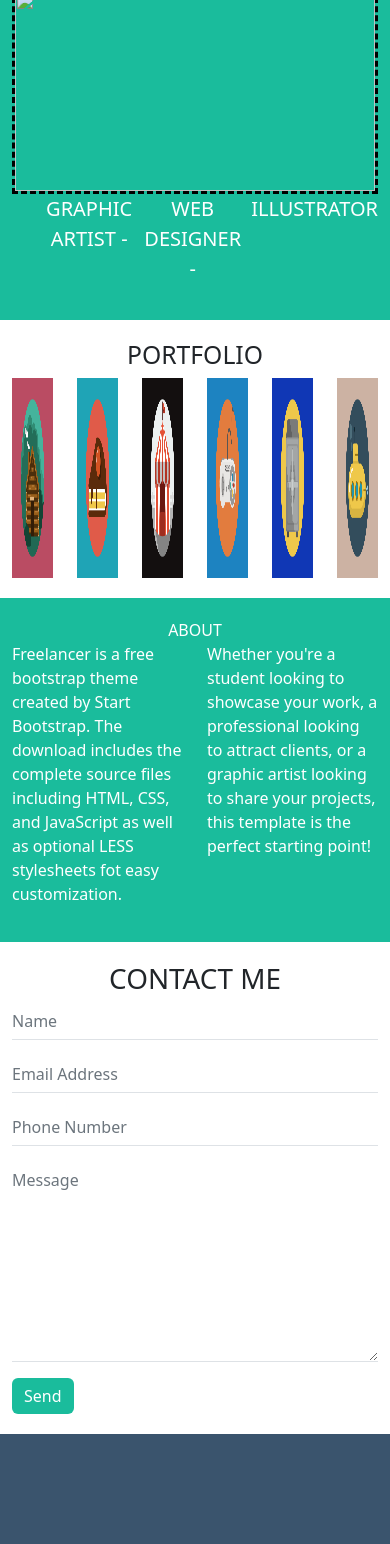
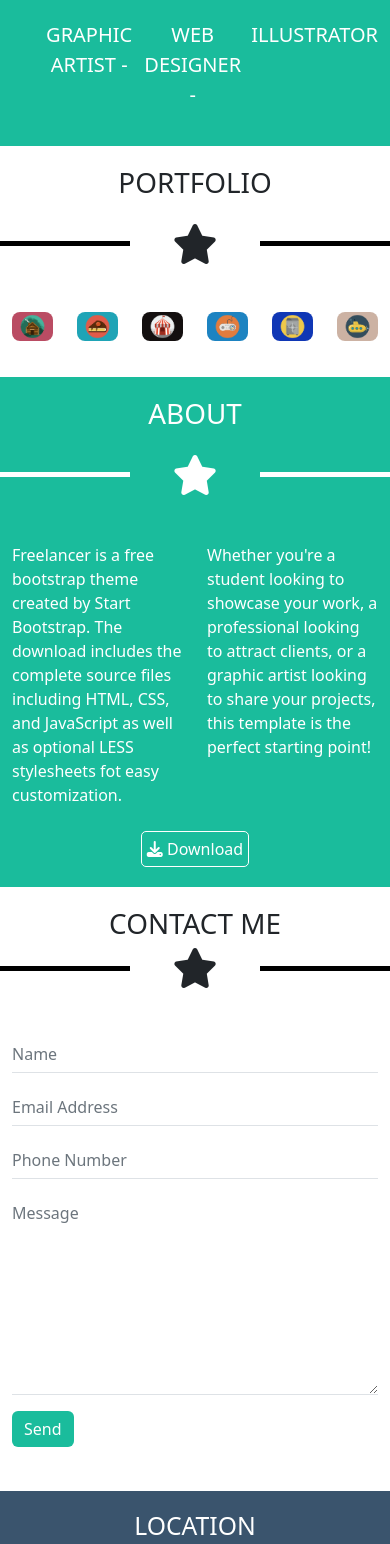
Before and after one commit to Luca-Giudice/html-css-bootstrap-freelancer, a plain HTML site: page index.html in a window 390 px wide. Shown: the part 456-2000 px from the top of the page. Drawn offline with nearby package versions, Linux system fonts and the light colour scheme.

Commit message:
responsive

```diff
--- a/index.html
+++ b/index.html
@@ -4,7 +4,7 @@
     <meta charset="UTF-8">
     <meta http-equiv="X-UA-Compatible" content="IE=edge">
     <meta name="viewport" content="width=device-width, initial-scale=1.0">
-
+    <link rel='stylesheet' href='https://cdnjs.cloudflare.com/ajax/libs/font-awesome/6.2.1/css/all.min.css' integrity='sha512-MV7K8+y+gLIBoVD59lQIYicR65iaqukzvf/nwasF0nqhPay5w/9lJmVM2hMDcnK1OnMGCdVK+iQrJ7lzPJQd1w==' crossorigin='anonymous'/>
     <link rel="stylesheet" href="style.css">
     <title>Bootstrap freelancer</title>
     <link href="https://cdn.jsdelivr.net/npm/bootstrap@5.2.3/dist/css/bootstrap.min.css" rel="stylesheet" integrity="sha384-rbsA2VBKQhggwzxH7pPCaAqO46MgnOM80zW1RWuH61DGLwZJEdK2Kadq2F9CUG65" crossorigin="anonymous">
@@ -12,21 +12,21 @@
 <body>
     <header>
         <nav class="navbar navbar-expand-lg">
-            <div class="container">
-              <a class="navbar-brand" href="#">START BOOTSTRAPS</a>
+            <div class="container white">
+              <a class="navbar-brand text-white" href="#"><b>START BOOTSTRAPS</b></a>
               <button class="navbar-toggler" type="button" data-bs-toggle="collapse" data-bs-target="#navbarNav" aria-controls="navbarNav" aria-expanded="false" aria-label="Toggle navigation">
                 <span class="navbar-toggler-icon"></span>
               </button>
               <div class="collapse navbar-collapse flex-grow-0" id="navbarNav">
                 <ul class="navbar-nav">
                   <li class="nav-item">
-                    <a class="nav-link" href="#">PORTFOLIO</a>
+                    <a class="nav-link  text-white" href="#">PORTFOLIO</a>
                   </li>
                   <li class="nav-item">
-                    <a class="nav-link" href="#">ABOUT</a>
+                    <a class="nav-link  text-white" href="#">ABOUT</a>
                   </li>
                   <li class="nav-item">
-                    <a class="nav-link">CONTACT</a>
+                    <a class="nav-link  text-white">CONTACT</a>
                   </li>
                 </ul>
               </div>
@@ -41,10 +41,16 @@
                     <img src="img/avatar.svg" >
 
                 </div>
-                <h1>START BOOTSTRAP</h1>
-                <div class="star">
-                    <img src="img/" alt="">
+                <h1 class="mb-3">START BOOTSTRAP</h1>
+                <div class=" row star align-items-center mb-5">
+                    <div class="col col-4 line">
+                    </div>
+                    <div class="col col-4">
 
+                        <i class=" fa-solid fa-star"></i>
+                    </div>
+                    <div class="col col-4 line">
+                    </div>
                 </div>
                 <div class="graphic d-flex justify-content-center">
                     <ul class="d-flex">
@@ -65,33 +71,42 @@
         </section>
         <section class="portfolio container container-md container-lg">
             <div class="row">
-                <div class="col col-12 title">
-                    <h2>
+                <div class="col col-12 title mb-3">
+                    <h1 class="h1">
                         PORTFOLIO
-                    </h2>
+                    </h1>
+                </div>
+            </div>
+            <div class=" row star align-items-center mb-5">
+                <div class="col col-4 line-b">
+                </div>
+                <div class="col col-4 d-flex justify-content-center">
+
+                    <i class=" fa-solid fa-star"></i>
+                </div>
+                <div class="col col-4 line-b">
                 </div>
             </div>
 
-
             <div class="row flex-wrap">
 
-                <div class=" col col-sm-12 col-md-6 col-lg-4">
-                    <img src="img/cabin.png" alt="">
+                <div class=" col col-sm-12 col-md-6 col-lg-4 mb-3">
+                    <img class="rounded-3" src="img/cabin.png" alt="">
                 </div>
-                <div class=" col col-sm-12 col-md-6 col-lg-4">
-                    <img src="img/cake.png" alt="">
+                <div class=" col col-sm-12 col-md-6 col-lg-4 mb-3">
+                    <img class="rounded-3" src="img/cake.png" alt="">
                 </div>
-                <div class=" col col-sm-12 col-md-6 col-lg-4">
-                    <img src="img/circus.png" alt="">
+                <div class=" col col-sm-12 col-md-6 col-lg-4 mb-3">
+                    <img class="rounded-3" src="img/circus.png" alt="">
                 </div>
-                <div class=" col col-sm-12 col-md-6 col-lg-4">
-                    <img src="img/game.png" alt="">
+                <div class=" col col-sm-12 col-md-6 col-lg-4 mb-3">
+                    <img class="rounded-3" src="img/game.png" alt="">
                 </div>
-                <div class=" col col-sm-12 col-md-6 col-lg-4">
-                    <img src="img/safe.png" alt="">
+                <div class=" col col-sm-12 col-md-6 col-lg-4 mb-3">
+                    <img class="rounded-3" src="img/safe.png" alt="">
                 </div>
-                <div class="col col-sm-12 col-md-6 col-lg-4">
-                    <img src="img/submarine.png" alt="">
+                <div class="col col-sm-12 col-md-6 col-lg-4 mb-3">
+                    <img class="rounded-3" src="img/submarine.png" alt="">
                 </div>
 
 
@@ -102,19 +117,30 @@
            <div class="container container-md container-lg">
 
 
-               <div class="row d-flex flex-wrap justify-content-center text-white">
 
-                   <div class="col col-12 title">
-                       ABOUT
+               <div class="col col-12 title mb-4 h1 text-white mb-4">
+                   ABOUT
                 </div>
-                <div class="col col-sm-12 col-md-6 col-lg-4 mb-3">
+                <div class=" row star align-items-center mb-5">
+                    <div class="col col-4 line">
+                    </div>
+                    <div class="col col-4 d-flex justify-content-center text-white">
+
+                        <i class=" fa-solid fa-star"></i>
+                    </div>
+                    <div class="col col-4 line">
+                    </div>
+                </div>
+                <div class="row d-flex flex-wrap justify-content-center text-white">
+
+                <div class="col col-sm-12 col-md-6 col-lg-4 mb-4">
                     Freelancer is a free bootstrap theme created by Start Bootstrap. The download includes the complete source files including HTML, CSS, and JavaScript as well as optional LESS stylesheets fot easy customization.
                 </div>
-                <div class="col col-sm-12 col-md-6 col-lg-4">
+                <div class="col col-sm-12 col-md-6 col-lg-4 mb-4">
                    Whether you're a student looking to showcase your work, a professional looking to attract clients, or a graphic artist looking to share your projects, this template is the perfect starting point!
                 </div>
-                <div class="col col-12">
-
+                <div class="col col-12 title">
+                    <button class="text-white"><i class="fa-solid fa-download"></i> Download</button>
                 </div>
 
 
@@ -124,8 +150,18 @@
         </div>
         </section>
         <section class="contact-me">
-            <div class="container container-md container-lg">
-                <h1>CONTACT ME</h1>
+            <div class="container container-md container-lg mb-4">
+                <h1 class="h1">CONTACT ME</h1>
+                <div class=" row star align-items-center mb-5">
+                    <div class="col col-4 line-b">
+                    </div>
+                    <div class="col col-4 d-flex justify-content-center">
+
+                        <i class=" fa-solid fa-star"></i>
+                    </div>
+                    <div class="col col-4 line-b">
+                    </div>
+                </div>
 
                 <form>
                     <div class="mb-3">
@@ -158,16 +194,28 @@
             <div class="container container-md container-lg">
 
 
-                <div class="row d-flex flex-wrap">
+                <div class="row d-flex flex-wrap ">
 
-                    <div class="col col-12 col-md-4">
+                    <div class="col col-12 col-md-4 title text-white mb-3">
+                        <h2>LOCATION</h2>
+                        2215 John Daniel Drive Clark, MO 54243
+                 </div>
+                 <div class="col col-12 col-md-4 title text-white mb-3">
+                     <h2>
+                        AROUND THE WEB
+                     </h2 >
+                     <p class="icon">
 
+                         <i class="fa-brands fa-facebook-f"></i> </i> <i class="fa-brands fa-google-plus-g"></i> <i class="fa-brands fa-twitter"></i> <i class="fa-brands fa-linkedin-in"></i>
+                     </p>
                  </div>
-                 <div class="col col-12 col-md-4">
-
-                 </div>
-                 <div class="col col-12 col-md-4">
-
+                 <div class="col col-12 col-md-4 title text-white mb-3">
+                     <h2>
+                        ABOUT FREELANCER
+                     </h2>
+                     <p>
+                        Freelance is a free to use, open source Bootstrap theme created by <a href="Start Bootstrap">Start Bootstrap</a>.
+                     </p>
                  </div>
 
 
@@ -175,8 +223,8 @@
              </div>
 
         </header>
-        <div class="col col-12">
-
+        <div class="col col-12 title text-white mt-4">
+            Copyright <i class="fa-regular fa-copyright"></i> Your Website 2019
 
         </div>
 
--- a/style.css
+++ b/style.css
@@ -17,9 +17,20 @@ h2{
 
 header{
     background-color: rgb(44,62,80);
-
+    color: white;
 
 }
+
+.line-b{
+    background-color: black;
+    height: 5px;
+}
+
+.line{
+    background-color: white;
+    height: 5px;
+}
+
 
 .start{
     background-color: rgb(26,188,156);
@@ -31,15 +42,19 @@ header{
     font-size: 50px;
 }
 
+.img > img{
+    width: 30%;
+}
+
 img{
-    height: 200px;
+
     width: 100%;
 
 }
 
 .star{
-    min-height: 50px;
-    border: 3px dashed black;
+    font-size: 40px;
+
 
 
 }
@@ -73,6 +88,13 @@ li{
     text-align: center;
 }
 
+.about button{
+    border: 1px solid white;
+    background-color: rgb(26,188,156);
+    padding: 5px;
+    border-radius: 5px;
+}
+
 
 .contact-me textarea{
     width: 100%;
@@ -86,8 +108,16 @@ li{
 
 
 footer{
-    min-height: 300px;
+    min-height: 350px;
     background-color: rgb(44,62,80);
+}
+
+.icon i{
+    border: 1px solid white;
+    border-radius: 50%;
+    padding: 7px 7px;
+    text-align: center;
+
 }
 
 footer > header{
@@ -99,3 +129,8 @@ footer > header{
     padding-top: 20px;
     padding-bottom: 20px;
 }
+
+.title a{
+    text-decoration: none;
+    color: rgb(33,167,146);
+}
```
